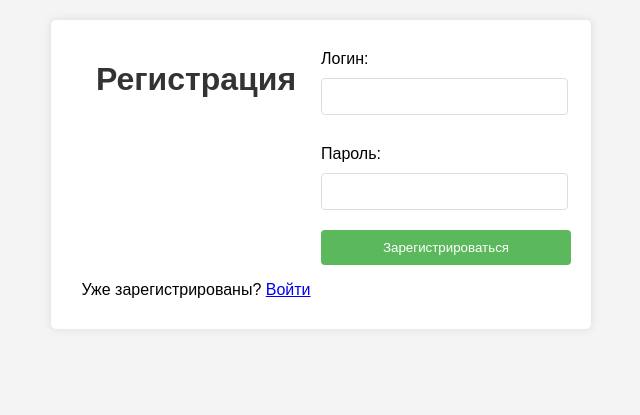
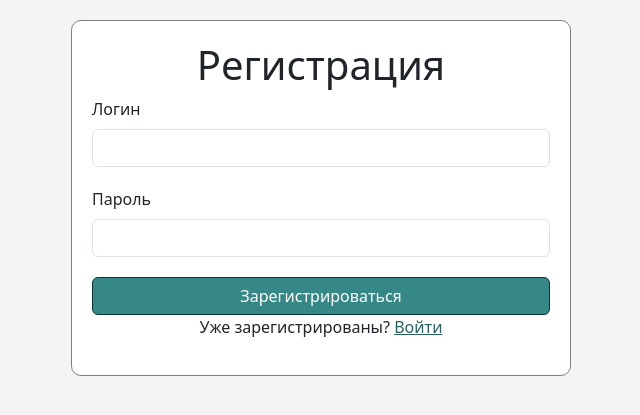
Before and after one commit to Milan-a/WebProject, a Flask app: page / in a window 1280 px wide. Shown: the top 415 px of the page, without its empty margins (319-959 px from the left). Run offline with Flask 3, Linux system fonts and the light colour scheme.

Commit message:
исправления

```diff
--- a/data/users.py
+++ b/data/users.py
@@ -9,8 +9,7 @@
     __tablename__ = 'users'
 
     id = sqlalchemy.Column(sqlalchemy.Integer, primary_key=True, autoincrement=True)
-    name = sqlalchemy.Column(sqlalchemy.String, nullable=True)
-    email = sqlalchemy.Column(sqlalchemy.String, index=True, unique=True, nullable=True)
+    login = sqlalchemy.Column(sqlalchemy.String, nullable=True)
     hashed_password = sqlalchemy.Column(sqlalchemy.String, nullable=True)
     created_date = sqlalchemy.Column(sqlalchemy.DateTime, default=datetime.datetime.now)
     vacancies = orm.relationship("vacancies", back_populates='user')
--- a/main.py
+++ b/main.py
@@ -14,6 +14,7 @@
 def submit_registration():
     username = request.form['username']
     password = request.form['password']
+    print(username, password)
     # Здесь можно добавить логику для сохранения пользователя в бд
 
     return redirect(url_for('main_page'))
@@ -37,5 +38,5 @@
 
 
 if __name__ == '__main__':
-    #  db_session.global_init("db/data_base.sqlite")
+    db_session.global_init("db/data_base.sqlite")
     app.run(port=8080, host='127.0.0.1')
--- a/static/css/style_card_container.css
+++ b/static/css/style_card_container.css
@@ -1,5 +1,13 @@
+body {
+    background-color: #f4f4f4;
+}
+
 section {
     margin-top: 60px
+}
+
+nav.clr {
+    background-color: white;
 }
 
 .person-card>a>img {
@@ -24,6 +32,7 @@
 .person-card {
     display: inline-block;
     width: 96%;
+    background: white;
     border: 1px solid gray;
     border-radius: 10px;
     padding: 10px;
--- a/static/css/style_for_registration.css
+++ b/static/css/style_for_registration.css
@@ -1,75 +1,39 @@
 body {
-    font-family: Arial, sans-serif;
     background-color: #f4f4f4;
-    margin: 0;
     padding: 20px;
-}
-
-.navbar {
-    list-style-type: none;
-    padding: 10px;
-    background-color: #333;
-    display: flex;
-    max-width: 235px;
-    justify-content: center;
-}
-
-.navbar li {
-    margin: 0 20px;
-}
-
-.navbar a {
-    color: white;
-    text-decoration: none;
-    padding: 10px 15px;
-}
-
-.navbar a:hover {
-    background-color: #575757;
-    border-radius: 5px;
 }
 
 .container {
     max-width: 500px;
-    margin: auto;
     background: white;
+    border: 1px solid gray;
+    border-radius: 10px;
     padding: 20px;
-    border-radius: 5px;
-    box-shadow: 0 0 10px rgba(0, 0, 0, 0.1);
+}
+
+button.btn-primary {
+    width: 100%;
+    background: #358885;
+    --bs-btn-hover-bg: #276361;
+    border-color: #093536;
+    --bs-btn-hover-border-color: #093536;
+    --bs-btn-active-bg: #276361;
+    --bs-btn-active-border-color: #093536;
+}
+
+input {
+    margin-bottom: 20px;
 }
 
 h1 {
     text-align: center;
-    color: #333;
-}
-
-label {
-    display: block;
-    margin: 10px 0 10px;
-}
-
-input {
-    width: 90%;
-    padding: 10px;
-    margin-bottom: 20px;
-    border: 1px solid #ddd;
-    border-radius: 4px;
-}
-
-button {
-    width: 100%;
-    padding: 10px;
-    background: #5cb85c;
-    border: none;
-    color: white;
-    border-radius: 4px;
-    cursor: pointer;
-}
-
-button:hover {
-    background: #4cae4c;
 }
 
 p {
     text-align: center;
+    vertical-align: bottom;
 }
+
+p>a {
+    color: #276361;
+}
--- a/static/css/style_work_container.css
+++ b/static/css/style_work_container.css
@@ -1,6 +1,7 @@
 .work-card {
     display: inline-block;
     width: 96%;
+    background: white;
     border: 1px solid gray;
     border-radius: 10px;
     padding: 10px;
--- a/templates/registration.html
+++ b/templates/registration.html
@@ -1,22 +1,25 @@
 <!DOCTYPE html>
 <html lang="ru">
 <head>
-    <meta charset="UTF-8">
-    <meta name="viewport" content="width=device-width, initial-scale=1.0">
-    <title>Регистрация</title>
-    <link rel="stylesheet" href="{{ url_for('static', filename='css/style_for_registration.css') }}">
-    <link rel="stylesheet" href="{{ url_for('static', filename='css/style_card_container.css') }}">
-    <link rel="stylesheet" href="{{ url_for('static', filename='css/style_work_container.css') }}">
+    <meta charset="utf-8">
+    <meta name="viewport" content="width=device-width, initial-scale=1, shrink-to-fit=no">
+    <link href="https://cdn.jsdelivr.net/npm/bootstrap@5.3.0/dist/css/bootstrap.min.css" rel="stylesheet"
+          integrity="sha384-9ndCyUaIbzAi2FUVXJi0CjmCapSmO7SnpJef0486qhLnuZ2cdeRhO02iuK6FUUVM" crossorigin="anonymous">
+    <script src="https://cdn.jsdelivr.net/npm/bootstrap@5.3.0/dist/js/bootstrap.bundle.min.js"
+            integrity="sha384-geWF76RCwLtnZ8qwWowPQNguL3RmwHVBC9FhGdlKrxdiJJigb/j/68SIy3Te4Bkz"
+            crossorigin="anonymous"></script>
+    <link rel="stylesheet" href="static/css/style_for_registration.css">
+    <title>Registration</title>
 </head>
 <body>
     <div class="container">
-        <h1>Регистрация</h1>
         <form method="POST" action="/submit_registration">
-            <label for="username">Логин:</label>
-            <input type="text" id="username" name="username" required>
-            <label for="password">Пароль:</label>
-            <input type="password" id="password" name="password" required>
-            <button type="submit">Зарегистрироваться</button>
+            <h1>Регистрация</h1>
+            <label for="username" class="form-label">Логин</label>
+            <input type="text" class="form-control" id="username" name="username" required>
+            <label for="password" class="form-label">Пароль</label>
+            <input type="password" class="form-control" id="password" name="password" required>
+            <button type="submit" class="btn btn-primary">Зарегистрироваться</button>
         </form>
         <p>Уже зарегистрированы? <a href="/main">Войти</a></p>
     </div>
```
Also changed, not shown: templates/base.html (+5 -5 lines).
